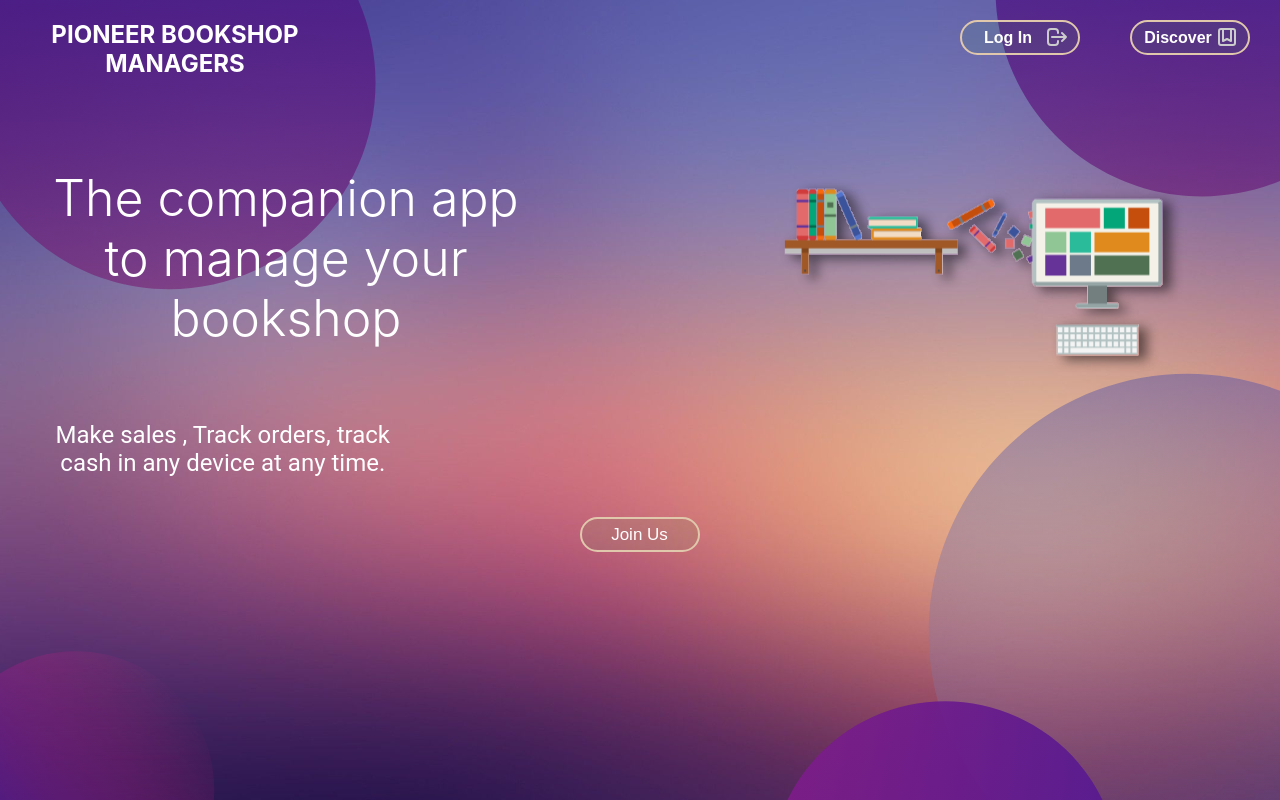
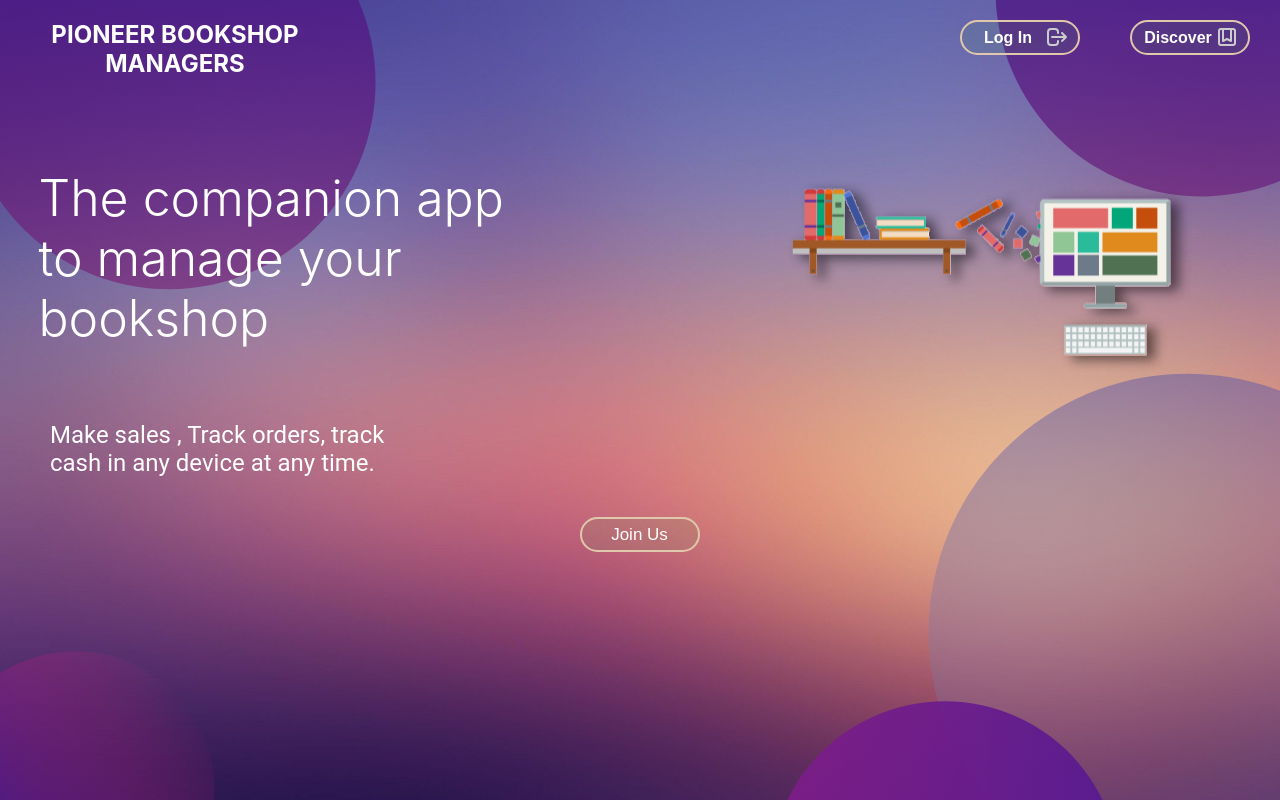
Before and after one commit to munteanurazvanandrei/Bookshop-Management-App, a React (Create React App) app in the folder client/: page / in a window 1280 px wide. Built offline with nearby package versions, Linux system fonts and the light colour scheme.

Commit message:
added className and styling

```diff
--- a/client/src/Components/LandingPage/LandingPage.js
+++ b/client/src/Components/LandingPage/LandingPage.js
@@ -34,7 +34,7 @@ export default function LandingPage() {
           Make sales , Track orders, track cash in any device at any time.
         </h5>
       </div>
-      <div className="landing-button">
+      <div className="landing-button-join">
         <button id="landing-join-us-button" onClick={() => navigate("/signup")}>
           Join Us
         </button>
--- a/client/src/Components/LandingPage/landingPage.css
+++ b/client/src/Components/LandingPage/landingPage.css
@@ -6,7 +6,8 @@
   background-position: center;
   background-size: cover;
   width: 100vw;
-  height: 100vh;
+  min-width:1060px;
+  min-height: 100vh;
   background-repeat: no-repeat;
 }
 .landing-page div {
@@ -31,7 +32,7 @@
 .landing-button {
   margin-left: 50%;
 }
-.landing-button button {
+.landing-button button,#landing-join-us-button {
   height: 35px;
   width: 120px;
   padding-right: 30px;
@@ -47,7 +48,8 @@
   font-weight: 350;
   font-size: 50px;
   margin-top: 70px;
-  margin-left: 30px;
+  text-align: left;
+  margin-left: 3%;
 }
 .landing-page-message img {
     margin-top: 70px;
@@ -60,10 +62,11 @@
   font-size: 24px;
   margin-left: 50px;
   width: 27%;
+  text-align: left;
 
 }
 #landing-join-us-button {
-  position: absolute;
+  position: relative;
   margin: auto;
   left: 0;
   right: 0;
@@ -73,8 +76,8 @@
 .landing_page_icon{
   font-size: 1.5rem;
   color: #ccc;
-  position: fixed;
-  /* margin: 0.rem ; */
+  position: absolute;
+  margin: 0rem ;
   margin-left: 105px;
   margin-top: 25px;
 }
```
